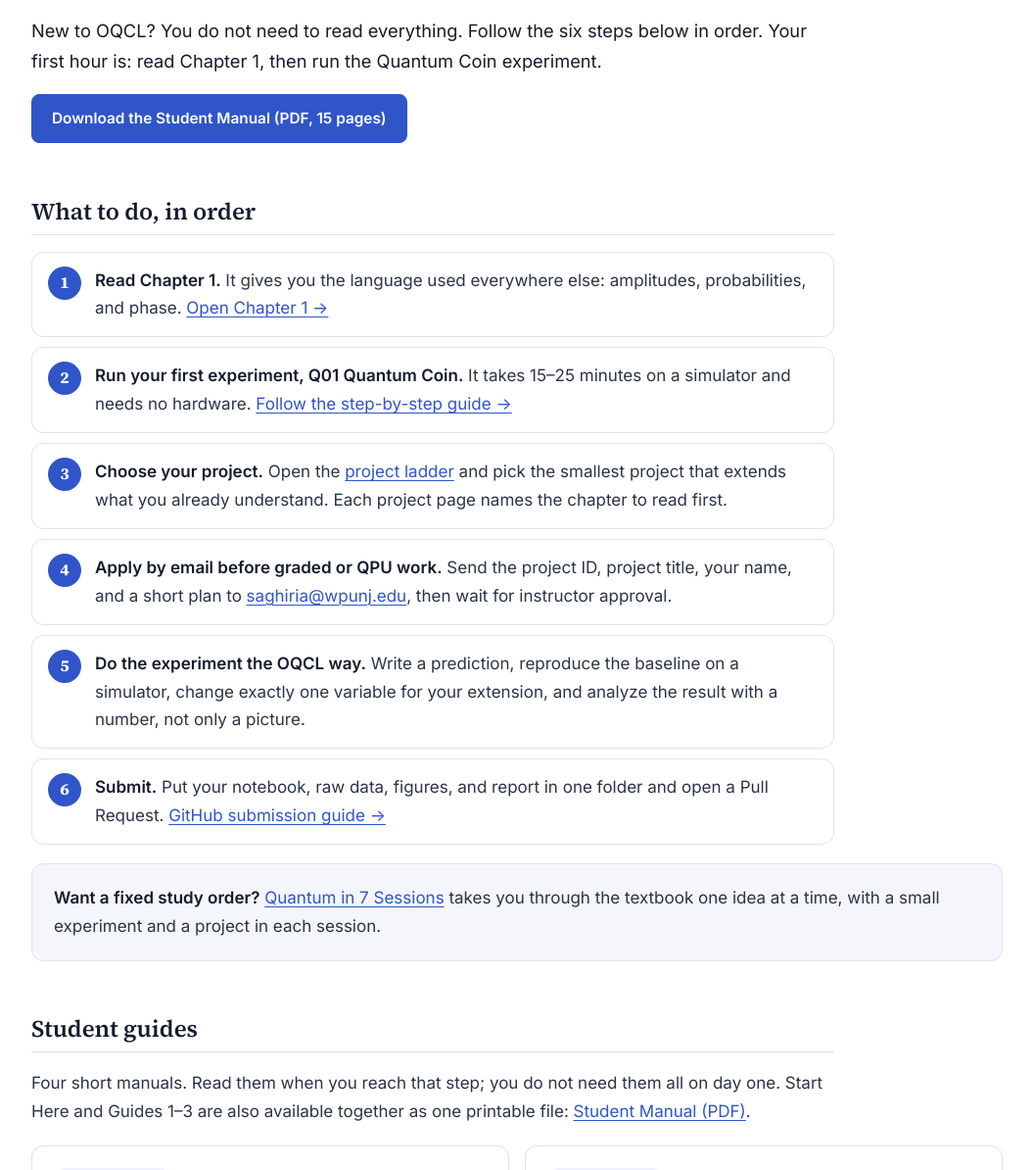
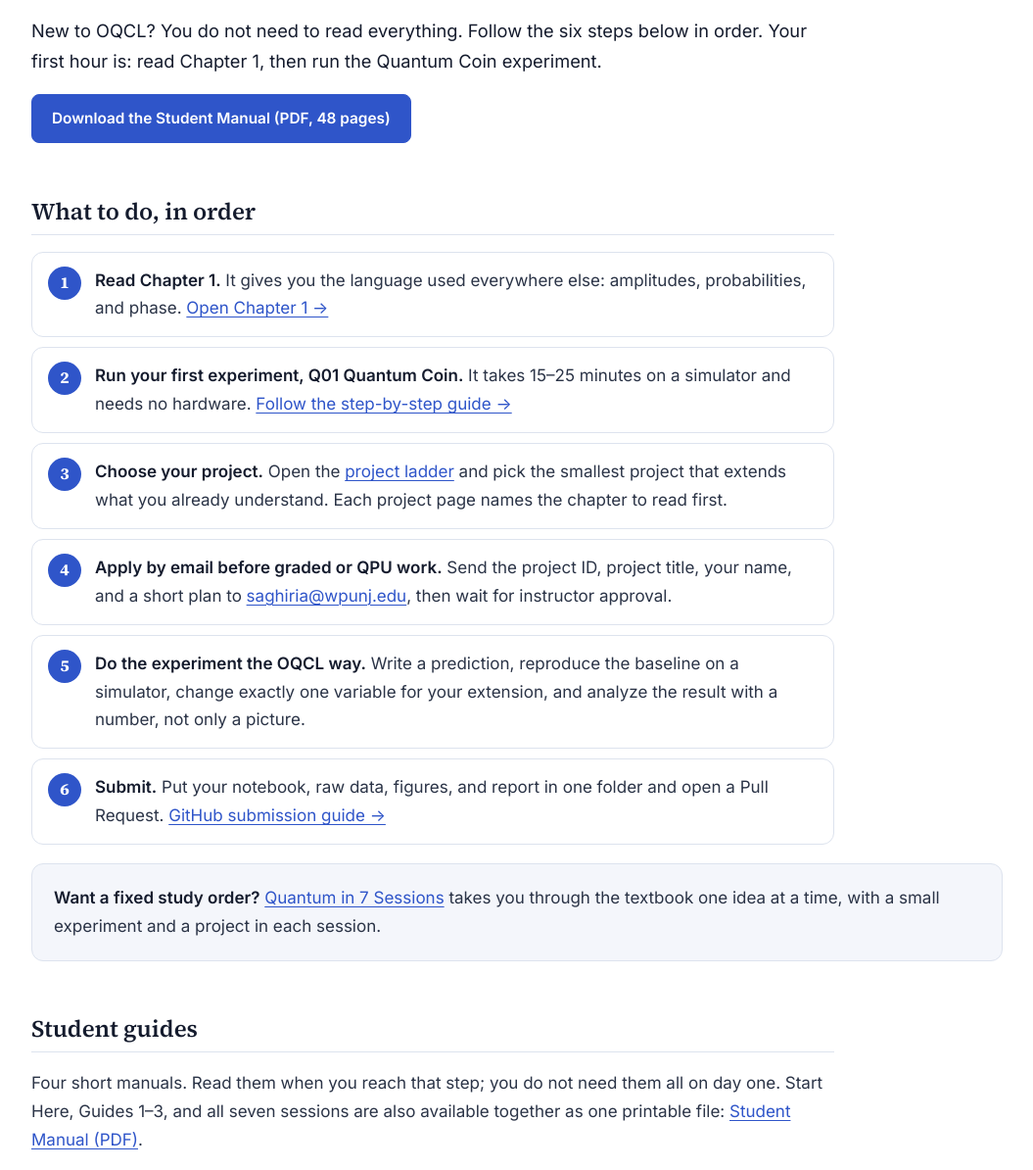
Before and after one commit to amsaghiri/open-quantum-computing-lab, a plain HTML site: page start-here.html in a window 1280 px wide. Shown: the part 168-1362 px from the top of the page at 98% size, without its empty margins (112-1167 px from the left). Drawn offline with Linux system fonts and the light colour scheme.

Commit message:
Rebuild Student Manual PDF with the seven sessions; add Teacher Notes PDF and links
Co-Authored-By: Claude Fable 5.2 <noreply@anthropic.com>
Claude-Session: https://claude.ai/code/session_01VAa6hWRnZNaTk1h5T5Jeqc

```diff
--- a/start-here.html
+++ b/start-here.html
@@ -2,7 +2,7 @@
 <h1>Start here</h1>
 <p class="lead">New to OQCL? You do not need to read everything. Follow the six steps below in order. Your first hour is: read Chapter 1, then run the Quantum Coin experiment.</p>
 
-<p class="actions" style="margin-top:18px"><a class="button" href="assets/oqcl-student-manual.pdf" download>Download the Student Manual (PDF, 15 pages)</a></p>
+<p class="actions" style="margin-top:18px"><a class="button" href="assets/oqcl-student-manual.pdf" download>Download the Student Manual (PDF, 48 pages)</a></p>
 <h2>What to do, in order</h2>
 <ol class="steps">
 <li><b>Read Chapter 1.</b> It gives you the language used everywhere else: amplitudes, probabilities, and phase. <a href="chapters/ch01.html">Open Chapter 1 →</a></li>
@@ -16,7 +16,7 @@
 <div class="note"><b>Want a fixed study order?</b> <a href="sessions.html">Quantum in 7 Sessions</a> takes you through the textbook one idea at a time, with a small experiment and a project in each session.</div>
 
 <h2>Student guides</h2>
-<p>Four short manuals. Read them when you reach that step; you do not need them all on day one. Start Here and Guides 1–3 are also available together as one printable file: <a href="assets/oqcl-student-manual.pdf">Student Manual (PDF)</a>.</p>
+<p>Four short manuals. Read them when you reach that step; you do not need them all on day one. Start Here, Guides 1–3, and all seven sessions are also available together as one printable file: <a href="assets/oqcl-student-manual.pdf">Student Manual (PDF)</a>.</p>
 <div class="grid g2">
 <div class="card"><span class="badge">Guide 1 · 30 min</span><h3><a href="guide-first-project.html">Your first project, step by step</a></h3><p>A complete walkthrough of Q01 Quantum Coin: prediction, working code, raw data, a figure, and an extension.</p></div>
 <div class="card"><span class="badge">Guide 2 · 15 min</span><h3><a href="guide-report.html">Writing README.md and REPORT.md</a></h3><p>Copy-ready templates and what a good answer looks like in each section.</p></div>
```
Also changed, not shown: instructor.html (+1 -1 lines), sessions.html (+1 -0 lines), 3 other files.
